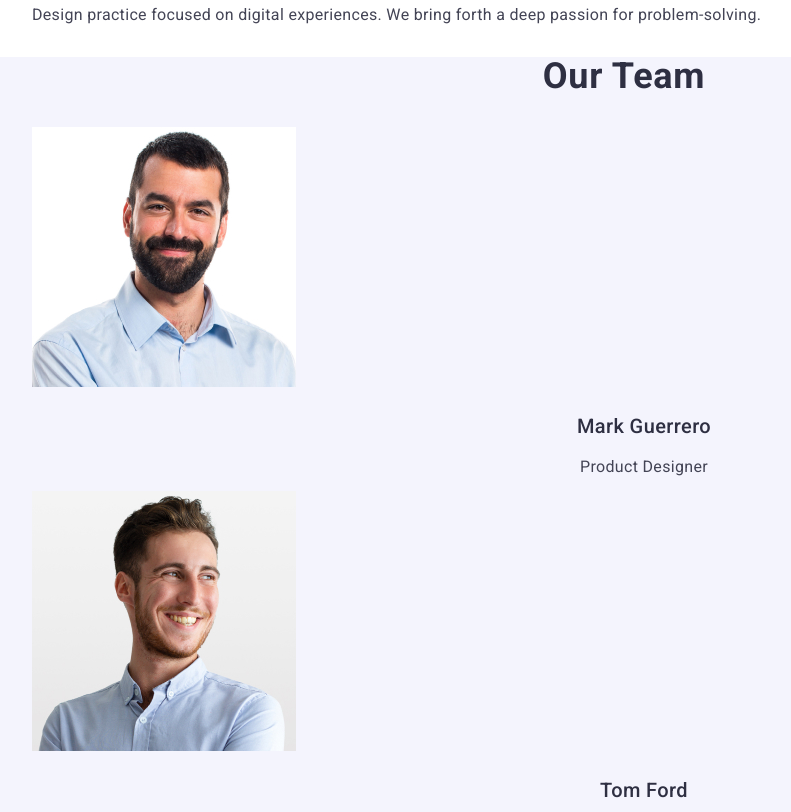
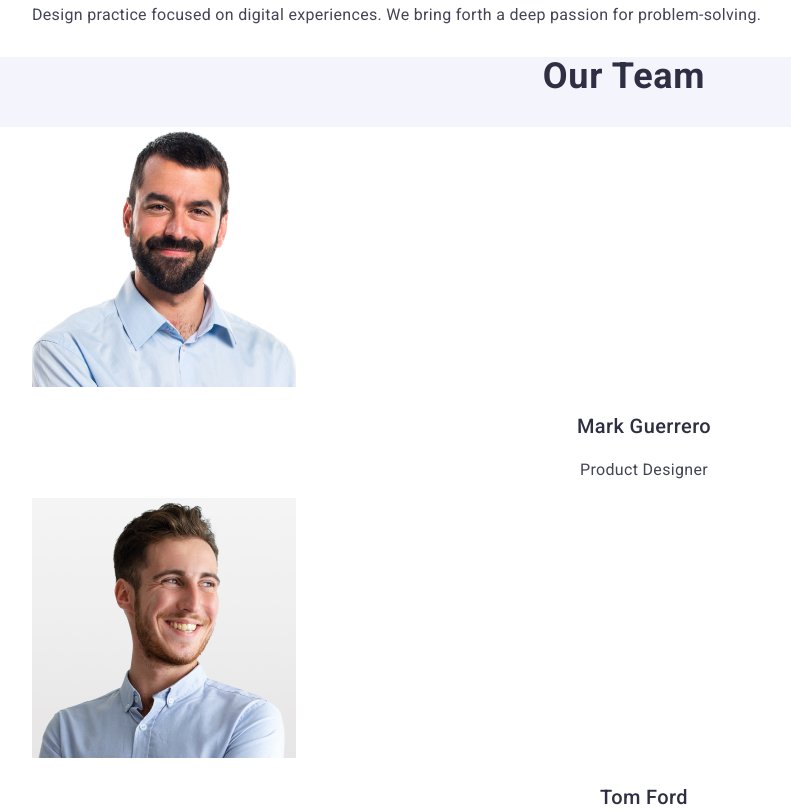
Before and after one commit to AntoninaMed/goit-markup-hw-02, a plain HTML site: page index.html in a window 1280 px wide. Shown: the part 737-1549 px from the top of the page, without its empty margins (16-807 px from the left). Drawn offline with Linux system fonts and the light colour scheme.

Commit message:
styles.css

```diff
--- a/css/styles.css
+++ b/css/styles.css
@@ -109,7 +109,7 @@ letter-spacing: 0.02em;
 text-transform: capitalize;
 }
 .team-list{
-  color:  #FFFFFF;
+ background-color: #FFFFFF;
 }
 .team-subtitle{
     color: #2E2F42;
@@ -126,7 +126,7 @@ text-align: center;
 font-family: Roboto;
 font-size: 16px;
 font-weight: 400;
-line-height: 1.11;
+line-height: 1.5;
 letter-spacing: 0.02em;
 }
 .portfolio{
```
